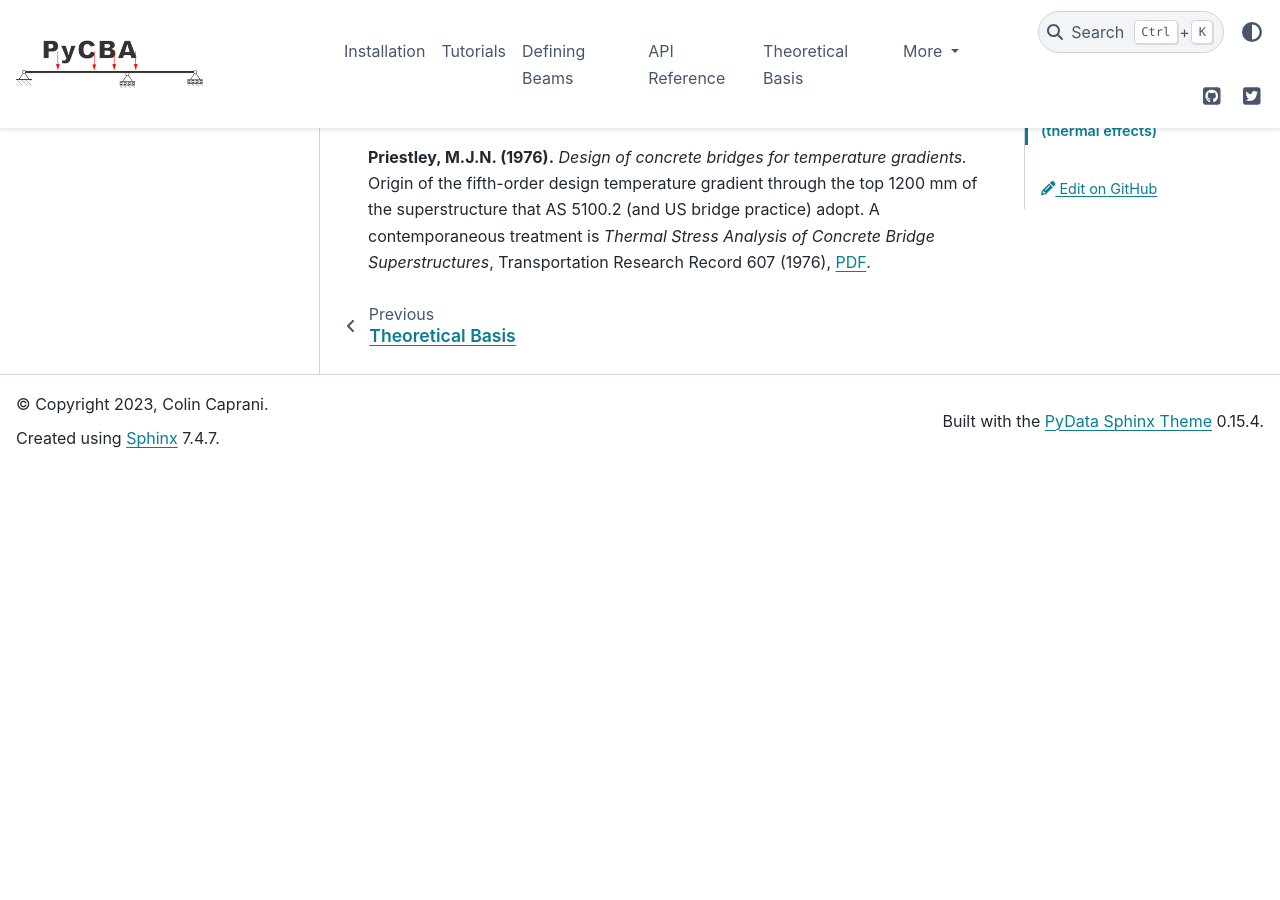
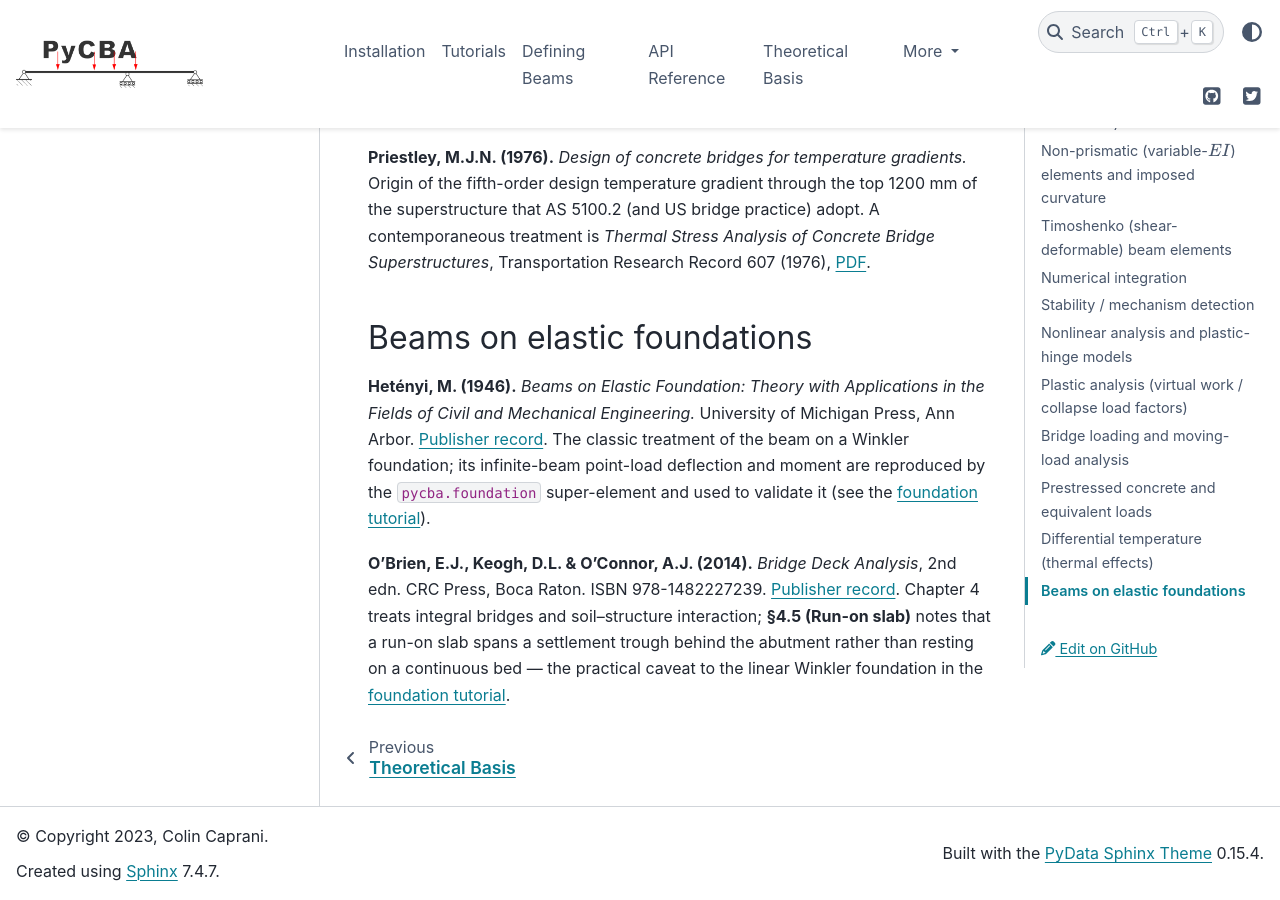
Before and after one commit to ccaprani/pycba, a Sphinx documentation site: the page built from docs/source/references.md, in a window 1280 px wide and 900 px high, scrolled down 6296 px. Built offline with Sphinx 7.4.7 and the PyData theme 0.15.4, drawn with Linux system fonts in a browser that asks for light colours; pages that are not in the unit, such as notebooks, are missing from menus; before the commit the page ends 6763 px from its top, so only the background shows below that.

Commit message:
Winkler docs: fix note rendering; add Hetényi & O'Brien refs + cross-refs
- The MyST `{note}` directive does not render in nbsphinx notebook cells, so
  the tutorial's member/span and no-tension notes showed as literal code.
  Replace them with blockquotes (the no-tension note now links O'Brien, Keogh &
  O'Connor).
- Add a "Beams on elastic foundations" section to the references page: Hetényi
  (1946) and O'Brien, Keogh & O'Connor (2014, Bridge Deck Analysis 2nd edn, the
  run-on slab caveat).
- Cross-reference both from the Theoretical Basis foundation section, and note
  the linear / no-tension idealisation there.

Co-Authored-By: Claude Opus 4.8 <noreply@anthropic.com>

```diff
--- a/docs/source/references.md
+++ b/docs/source/references.md
@@ -288,3 +288,25 @@ top 1200 mm of the superstructure that AS 5100.2 (and US bridge practice) adopt.
 A contemporaneous treatment is *Thermal Stress Analysis of Concrete Bridge
 Superstructures*, Transportation Research Record 607 (1976),
 [PDF](https://onlinepubs.trb.org/Onlinepubs/trr/1976/607/607-003.pdf).
+
+## Beams on elastic foundations
+
+(ref-hetenyi-1946)=
+**Hetényi, M. (1946).** *Beams on Elastic Foundation: Theory with Applications
+in the Fields of Civil and Mechanical Engineering.* University of Michigan
+Press, Ann Arbor.
+[Publisher record](https://doi.org/10.3998/mpub.9904174).
+The classic treatment of the beam on a Winkler foundation; its infinite-beam
+point-load deflection and moment are reproduced by the `pycba.foundation`
+super-element and used to validate it (see the
+[foundation tutorial](notebooks/foundation.ipynb)).
+
+(ref-obrien-keogh-oconnor-2014)=
+**O'Brien, E.J., Keogh, D.L. & O'Connor, A.J. (2014).** *Bridge Deck Analysis*,
+2nd edn. CRC Press, Boca Raton. ISBN 978-1482227239.
+[Publisher record](https://www.routledge.com/Bridge-Deck-Analysis-Second-Edition/Obrien-Keogh-OConnor/p/book/9781482227239).
+Chapter 4 treats integral bridges and soil–structure interaction; **§4.5
+(Run-on slab)** notes that a run-on slab spans a settlement trough behind the
+abutment rather than resting on a continuous bed — the practical caveat to the
+linear Winkler foundation in the
+[foundation tutorial](notebooks/foundation.ipynb).
```
Also changed, not shown: docs/source/theory.md (+11 -2 lines), docs/source/notebooks/foundation.ipynb.
